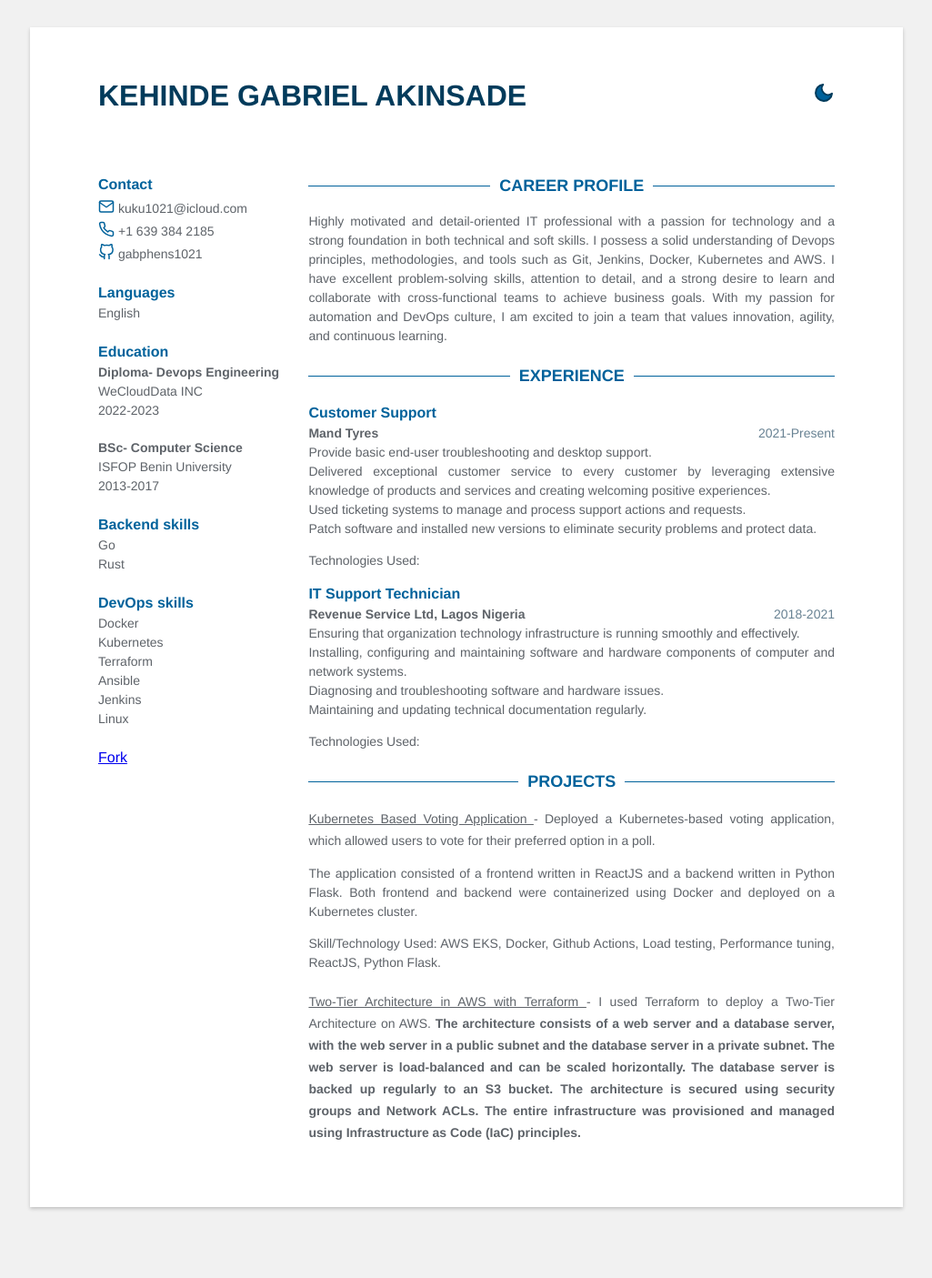
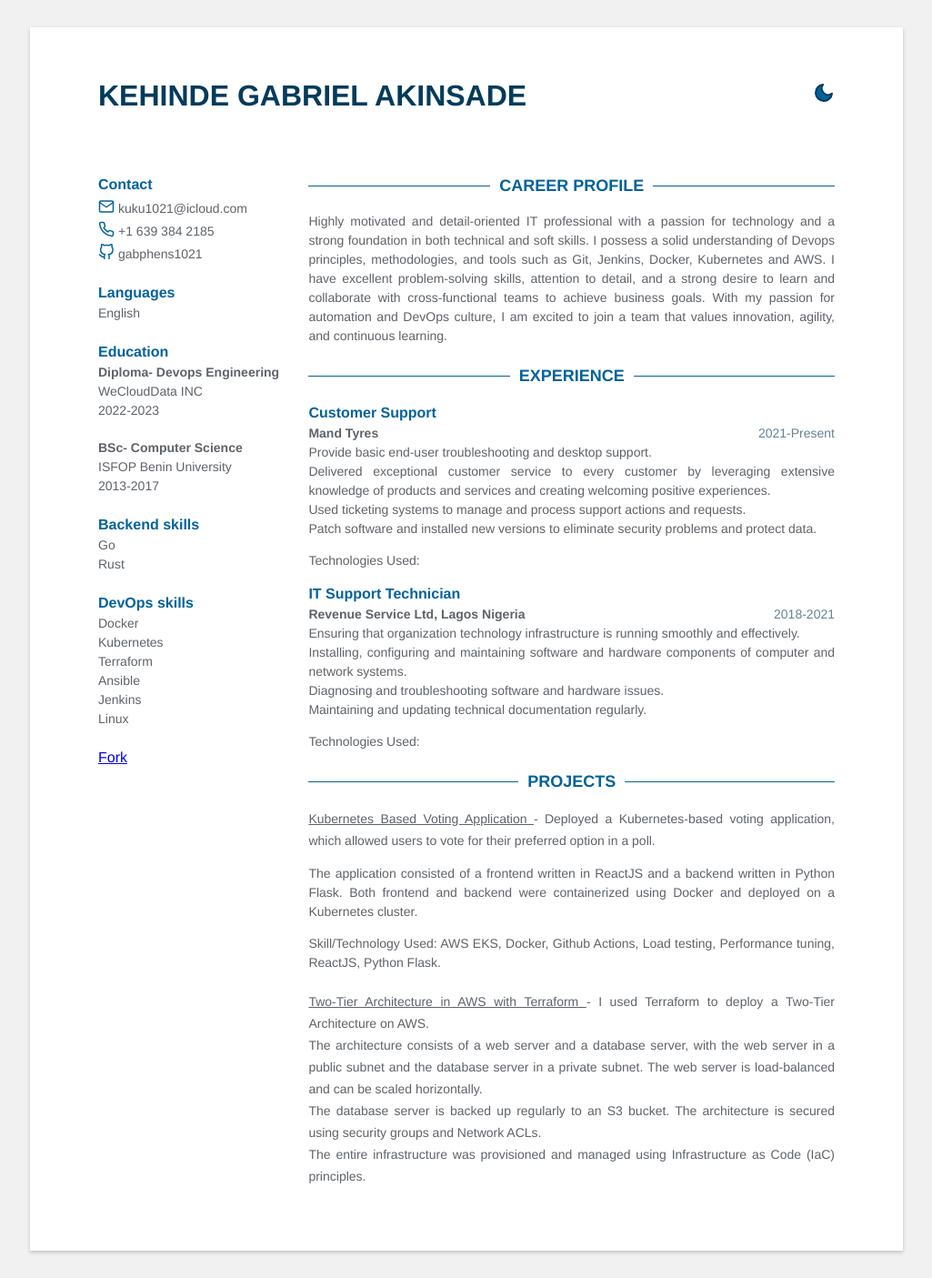
Before and after one commit to gabphens1021/kehindeakinsade.github.io, a Jekyll site: the page built from index.html, in a window 1280 px wide. Shown: the whole page at 91% size, without its empty margins (127-1152 px from the left). Built offline with Jekyll 4.4.1, drawn with Linux system fonts in a browser that asks for light colours; before the commit the page ends 1357 px from its top, so only the background shows below that.

```diff
--- a/_data/data.yml
+++ b/_data/data.yml
@@ -77,7 +77,7 @@ projects:
   - title: Two-Tier Architecture in AWS with Terraform
     link: #
     details: |
-      I used Terraform to deploy a Two-Tier Architecture on AWS. <b>
-      The architecture consists of a web server and a database server, with the web server in a public subnet and the database server in a private subnet. The web server is load-balanced and can be scaled horizontally. <b>
-      The database server is backed up regularly to an S3 bucket. The architecture is secured using security groups and Network ACLs. <b>
+      I used Terraform to deploy a Two-Tier Architecture on AWS. <br>
+      The architecture consists of a web server and a database server, with the web server in a public subnet and the database server in a private subnet. The web server is load-balanced and can be scaled horizontally. <br>
+      The database server is backed up regularly to an S3 bucket. The architecture is secured using security groups and Network ACLs. <br>
       The entire infrastructure was provisioned and managed using Infrastructure as Code (IaC) principles.
```
